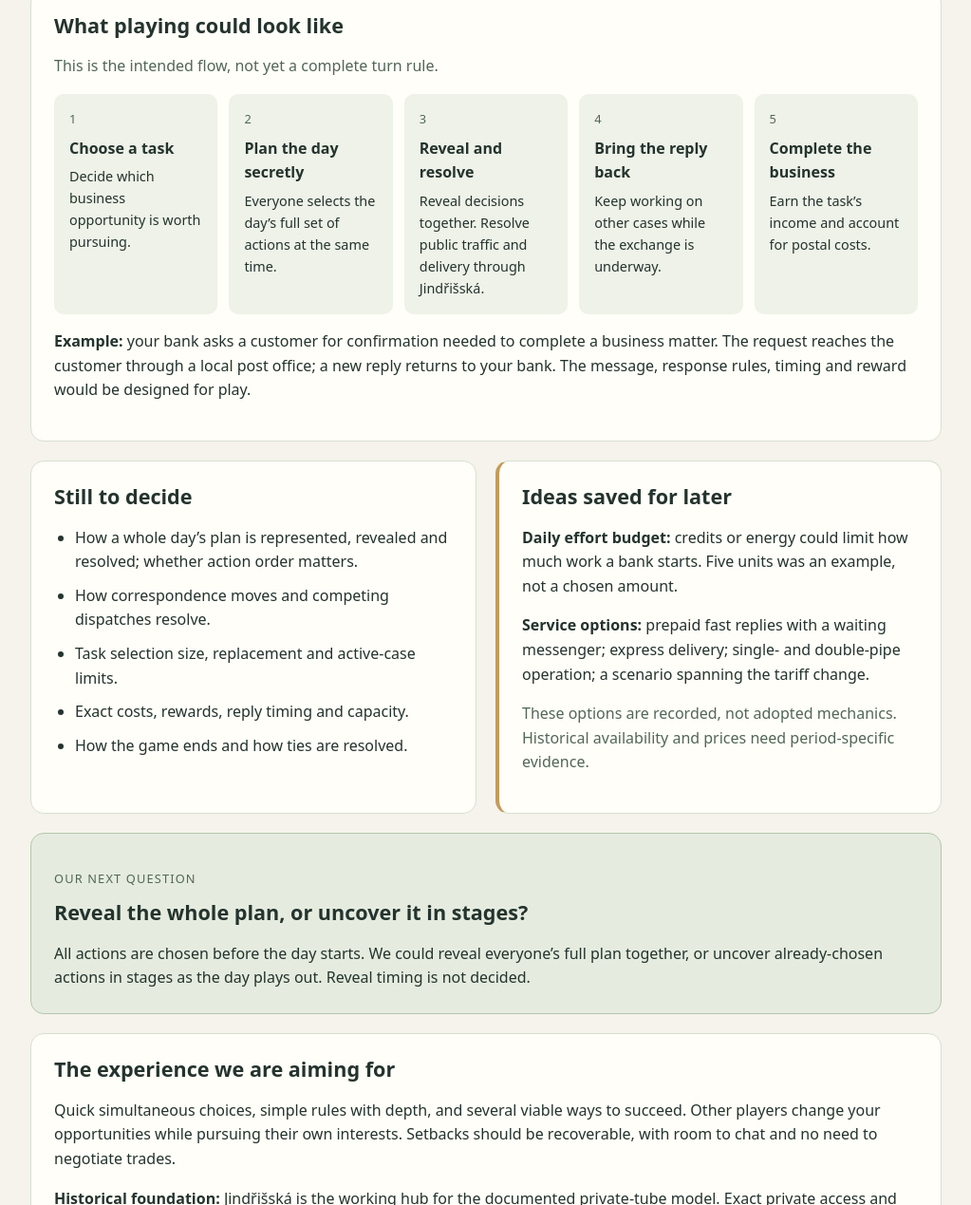
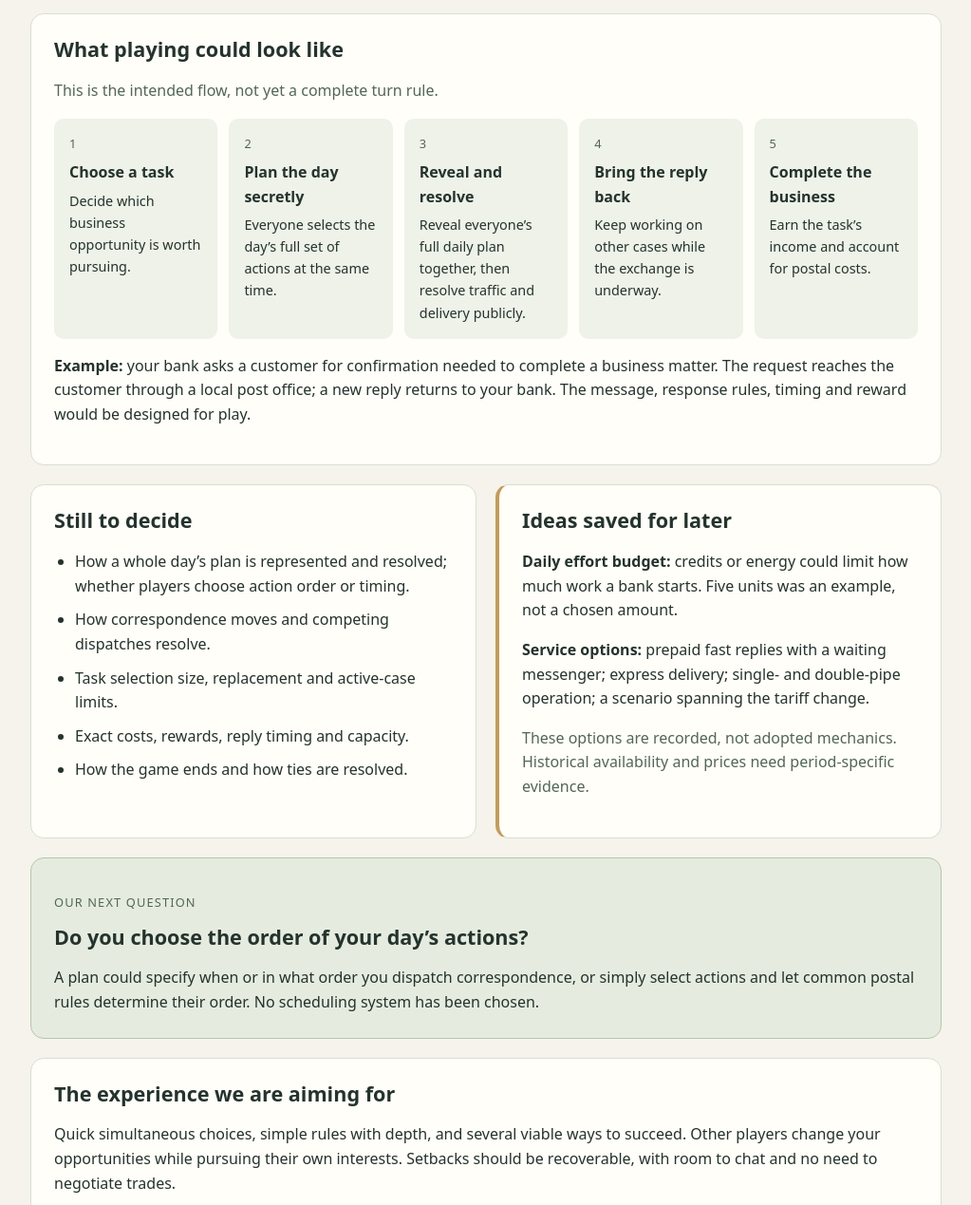
Before and after one commit to alexstygler/deskova_hra, a plain HTML site: page index.html in a window 1280 px wide. Shown: the part 902-2171 px from the top of the page at 95% size, without its empty margins (128-1151 px from the left). Drawn offline with Linux system fonts and the light colour scheme.

Commit message:
Confirm full daily plans are revealed at once

```diff
--- a/index.html
+++ b/index.html
@@ -24,7 +24,7 @@
 <li><strong>Everyone represents a bank.</strong> Players use one shared Prague map. The exact historical bank roster is still open.</li>
 <li><strong>Success is measured in Kč.</strong> Completed business earns income; postal expenses reduce what you keep.</li>
 <li><strong>You choose from a personal selection of specific business tasks.</strong> Each player has their own opportunities to consider.</li>
-<li><strong>Plan the whole day together.</strong> Everyone chooses all actions for one game day simultaneously in secret. Plans then play out publicly; accepted tasks are visible. How plans are revealed and resolved is still open.</li>
+<li><strong>Plan the whole day together.</strong> Everyone chooses all actions for one game day simultaneously in secret. Everyone reveals their complete plan at once, then plans play out publicly. Accepted tasks are visible. Resolution rules remain open.</li>
 <li><strong>Several tasks can run at once.</strong> You can work on another case while a reply is travelling. The exact limit is undecided.</li>
 <li><strong>Your bank pays both directions.</strong> Outgoing correspondence and replies count toward your expenses.</li>
 </ul>
@@ -35,7 +35,7 @@
 <ol class="flow">
 <li><strong>Choose a task</strong><p>Decide which business opportunity is worth pursuing.</p></li>
 <li><strong>Plan the day secretly</strong><p>Everyone selects the day’s full set of actions at the same time.</p></li>
-<li><strong>Reveal and resolve</strong><p>Reveal decisions together. Resolve public traffic and delivery through Jindřišská.</p></li>
+<li><strong>Reveal and resolve</strong><p>Reveal everyone’s full daily plan together, then resolve traffic and delivery publicly.</p></li>
 <li><strong>Bring the reply back</strong><p>Keep working on other cases while the exchange is underway.</p></li>
 <li><strong>Complete the business</strong><p>Earn the task’s income and account for postal costs.</p></li>
 </ol>
@@ -45,7 +45,7 @@
 <section id="open">
 <h2>Still to decide</h2>
 <ul>
-<li>How a whole day’s plan is represented, revealed and resolved; whether action order matters.</li>
+<li>How a whole day’s plan is represented and resolved; whether players choose action order or timing.</li>
 <li>How correspondence moves and competing dispatches resolve.</li>
 <li>Task selection size, replacement and active-case limits.</li>
 <li>Exact costs, rewards, reply timing and capacity.</li>
@@ -61,8 +61,8 @@
 </div>
 <section class="next" id="next">
 <p class="eyebrow">Our next question</p>
-<h2>Reveal the whole plan, or uncover it in stages?</h2>
-<p>All actions are chosen before the day starts. We could reveal everyone’s full plan together, or uncover already-chosen actions in stages as the day plays out. Reveal timing is not decided.</p>
+<h2>Do you choose the order of your day’s actions?</h2>
+<p>A plan could specify when or in what order you dispatch correspondence, or simply select actions and let common postal rules determine their order. No scheduling system has been chosen.</p>
 </section>
 <section id="principles">
 <h2>The experience we are aiming for</h2>
```
Also changed, not shown: aktualni-hra.html (+5 -5 lines), zapisnik.html (+3 -1 lines).
